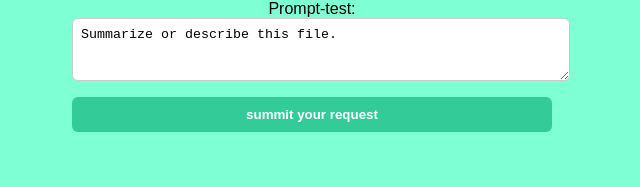
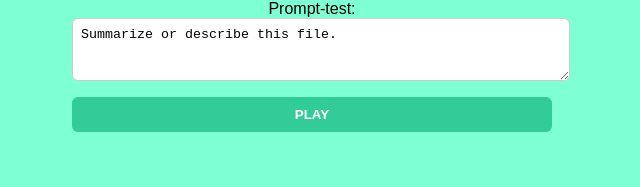
Before and after one commit to YuChan707/balatro, a React app in the folder frontend/: page / in a window 1280 px wide. Shown: the part 237-424 px from the top of the page, without its empty margins (328-968 px from the left). Built offline with nearby package versions, Linux system fonts and the light colour scheme; the HTML template or start-up script is replaced by a standard one.

Commit message:
update the frontend

```diff
--- a/frontend/src/generateQ/upload.jsx
+++ b/frontend/src/generateQ/upload.jsx
@@ -41,6 +41,16 @@ export default function UploadButton() {
     }
   };
 
+  // Handler for the PLAY button: require a file, otherwise show user-friendly message
+  const play = () => {
+    if (!file) {
+      setStatus("To PLAY need to select your material (boss)");
+      return;
+    }
+    // if file exists, start upload flow
+    upload();
+  };
+
   return (
     <div className="upload-container">
       <h2>Balatest</h2>
@@ -66,8 +76,8 @@ export default function UploadButton() {
         />
       </label>
 
-      <button className="upload-btn" onClick={upload} disabled={!file}>
-        summit your request
+      <button className="upload-btn" onClick={play}>
+        PLAY
       </button>
 
       <div>{status}</div>
```
